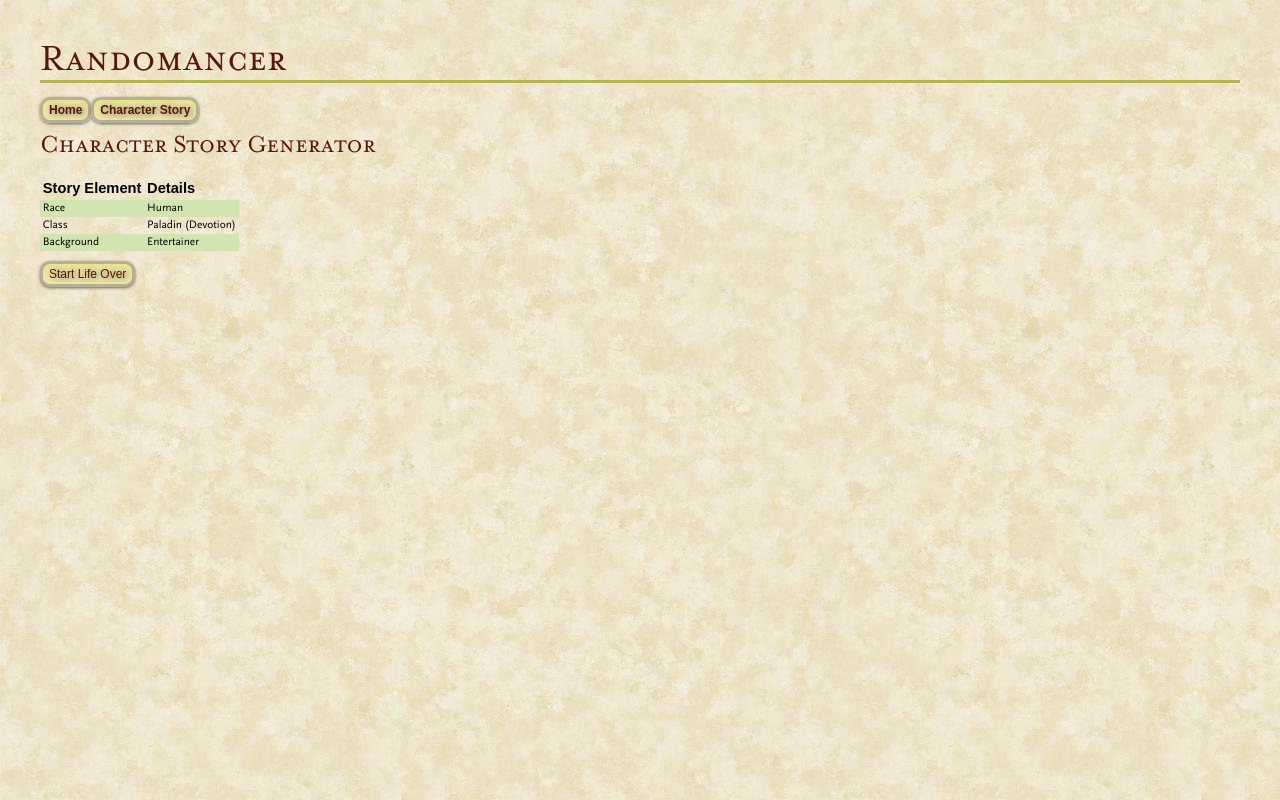
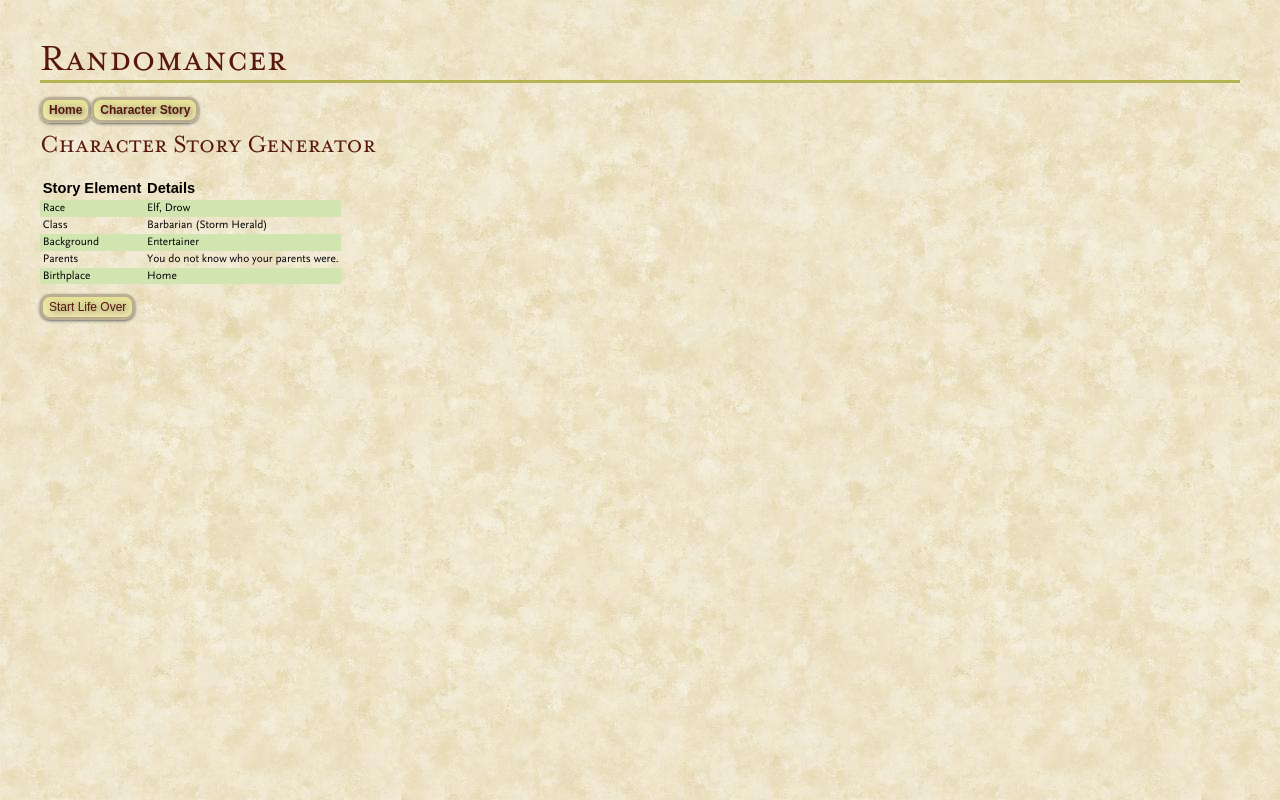
Before and after one commit to sshillyer/randomancer-ng, an Angular app: page /character-story in a window 1280 px wide. Built offline with nearby package versions, Linux system fonts and the light colour scheme; a web font is replaced by a local one.

Commit message:
Add birthplace

```diff
--- a/src/app/app.module.ts
+++ b/src/app/app.module.ts
@@ -6,6 +6,7 @@ import { AppComponent } from './app.component';
 import { VillainComponent } from './villain/villain.component';
 import { CharacterStoryComponent } from './character-story/character-story.component';
 import { CharacterStoryService } from './character-story.service';
+import { BirthplaceService } from './birthplace.service';
 import { AppRoutingModule } from './/app-routing.module';
 
 
@@ -22,7 +23,7 @@ import { AppRoutingModule } from './/app-routing.module';
     ]),
     AppRoutingModule
   ],
-  providers: [ CharacterStoryService ],
+  providers: [ CharacterStoryService, BirthplaceService ],
   bootstrap: [AppComponent]
 })
 export class AppModule { }
--- /dev/null
+++ b/src/app/birthplace.service.ts
@@ -0,0 +1,57 @@
+import { Injectable } from '@angular/core';
+
+@Injectable()
+export class BirthplaceService {
+
+  constructor() { }
+
+  getBirthplaceFromRoll(roll: number): string {
+    if (roll <= 50) {
+        return 'Home';
+    } else if (roll <= 55) {
+      return 'Home of a family friend';
+    } else if (roll <= 63) {
+      return 'Home of a healer or midwife';
+    } else if (roll <= 65) {
+      return 'Carriage, cart, or wagon';
+    } else if (roll <= 68) {
+      return 'Barn, shed, or other outbuilding';
+    } else if (roll <= 70) {
+      return 'Cave';
+    } else if (roll <= 72) {
+        return 'Field';
+    } else if (roll <= 74) {
+        return 'Forest';
+    } else if (roll <= 77) {
+        return 'Temple';
+    } else if (roll <= 78) {
+        return 'Battlefield';
+    } else if (roll <= 80) {
+      return 'Alley or Street';
+    } else if (roll <= 82) {
+      return 'Brothel, tavern, or inn';
+    } else if (roll <= 84) {
+      return 'Castle, keep, tower, or palace';
+    } else if (roll <= 85) {
+      return 'Sewer or rubbish heap';
+    } else if (roll <= 88) {
+      return 'Among people of a different race';
+    } else if (roll <= 91) {
+      return 'On board a boat or a ship';
+    } else if (roll <= 93) {
+      return 'In a prison or in the headquarters of a secret organization';
+    } else if (roll <= 95) {
+      return 'In a sage\'s laboratory';
+    }   else if (roll <= 96) {
+      return 'In the Feywild';
+    } else if (roll <= 97) {
+      return 'In the Shadowfell';
+    } else if (roll <= 98) {
+      return 'On the astral Plane or the Ethereal Plane';
+    } else if (roll <= 99) {
+      return 'On an Inner Plane of your choice';
+    } else if (roll <= 100) {
+      return 'On an Outer Plane of your choice';
+    }
+  }
+}
--- a/src/app/character-story.service.ts
+++ b/src/app/character-story.service.ts
@@ -1,34 +1,75 @@
+import { BirthplaceService } from './birthplace.service';
 import { Injectable } from '@angular/core';
 import { CharacterStory } from './character-story/character-story';
 import { CharacterClass } from './data/character-class';
 import { CHAR_RACES } from './data/race-data';
 import { CHAR_CLASSES } from './data/class-data';
-import { CHAR_BACKGROUND } from './data/background-data';
+import { CHAR_BACKGROUNDS } from './data/background-data';
 
 @Injectable()
 export class CharacterStoryService {
 
-  constructor() { }
+  constructor(private birthplaceService: BirthplaceService) { }
 
-  getRandomCharacterStory() {
+  getRandomCharacterStory(): CharacterStory {
+    const race = this.getRandomRace();
+    const charClass = this.getRandomClass();
+    const background = this.getRandomBackground();
+    const knowParents = this.getRandomKnowParents();
+    const parentInfo = this.getRandomParentInfo(knowParents);
+    const birthplace = this.getRandomBirthplace();
+
     return {
-      race: this.getRandomRace(),
-      class: this.getRandomClass(),
-      background: this.getRandomBackground(),
+      race: race,
+      class: charClass,
+      background: background,
+      knowParents: knowParents,
+      parentInfo: parentInfo,
+      birthplace: birthplace,
     };
   }
 
   getRandomRace(): string {
-    return CHAR_RACES[Math.floor(Math.random() * CHAR_RACES.length)];
+    const roll: number = this.getRandomInt(0, CHAR_RACES.length - 1);
+    return CHAR_RACES[roll];
   }
 
   getRandomClass(): string {
-    const randClass = CHAR_CLASSES[Math.floor(Math.random() * CHAR_CLASSES.length)];
-    const randSubclass = randClass.subclasses[Math.floor(Math.random() * randClass.subclasses.length)];
+    const classRoll: number = this.getRandomInt(0, CHAR_CLASSES.length - 1);
+    const randClass = CHAR_CLASSES[classRoll];
+    const subclassRoll: number = this.getRandomInt(0, randClass.subclasses.length - 1);
+    const randSubclass = randClass.subclasses[subclassRoll];
     return randClass.name + ` (${randSubclass})`;
   }
 
   getRandomBackground(): string {
-    return CHAR_BACKGROUND[Math.floor(Math.random() * CHAR_BACKGROUND.length)];
+    return CHAR_BACKGROUNDS[Math.floor(Math.random() * CHAR_BACKGROUNDS.length)];
   }
+
+  getRandomParentInfo(knowParents: boolean): string {
+    if (knowParents) {
+      return 'You know who your parents are or were.';
+    } else {
+      return 'You do not know who your parents were.';
+    }
+  }
+
+  getRandomKnowParents(): boolean {
+    const roll: number = this.getRandomInt(1, 100);
+    if (roll <= 95) {
+      return true;
+    } else {
+      return false;
+    }
+  }
+
+  getRandomBirthplace(): string {
+    const roll: number = this.getRandomInt(1, 100);
+    return this.birthplaceService.getBirthplaceFromRoll(roll);
+  }
+
+  getRandomInt(min: number, max: number): number {
+    return Math.floor(Math.random() * (max - min + 1)) + min;
+  }
+
 }
--- a/src/app/character-story/character-story.component.html
+++ b/src/app/character-story/character-story.component.html
@@ -1,5 +1,5 @@
 <h2>{{header}}</h2>
-<div *ngIf="characterStory">
+<div *ngIf="story">
     <table class="table striped">
         <tr>
           <th><h1>Story Element</h1></th>
@@ -7,18 +7,26 @@
         </tr>
         <tr>
           <td>Race</td>
-          <td>{{characterStory.race}}</td>
+          <td>{{story.race}}</td>
         </tr>
         <tr>
           <td>Class</td>
-          <td>{{characterStory.class}}</td>
+          <td>{{story.class}}</td>
         </tr>
         <tr>
           <td>Background</td>
-          <td>{{characterStory.background}}</td>
+          <td>{{story.background}}</td>
+        </tr>
+        <tr>
+          <td>Parents</td>
+          <td>{{story.parentInfo}}</td>
+        </tr>
+        <tr>
+          <td>Birthplace</td>
+          <td>{{story.birthplace}}</td>
         </tr>
       </table>
 </div>
 <div>
-  <button class="bttn" (click)="getRandomCharacterStory()">Start Life Over</button>
+  <button class="bttn" (click)="getRandomStory()">Start Life Over</button>
 </div>
--- a/src/app/character-story/character-story.component.ts
+++ b/src/app/character-story/character-story.component.ts
@@ -10,16 +10,16 @@ import { CharacterStoryService } from '../character-story.service';
 export class CharacterStoryComponent implements OnInit {
   header = 'Character Story Generator';
 
-  characterStory: CharacterStory;
+  story: CharacterStory;
 
   constructor(private characterStoryService: CharacterStoryService) { }
 
   ngOnInit() {
-    this.getRandomCharacterStory();
+    this.getRandomStory();
   }
 
-  getRandomCharacterStory(): void {
-    this.characterStory = this.characterStoryService.getRandomCharacterStory();
+  getRandomStory(): void {
+    this.story = this.characterStoryService.getRandomCharacterStory();
   }
 
 }
--- a/src/app/character-story/character-story.ts
+++ b/src/app/character-story/character-story.ts
@@ -1,4 +1,8 @@
 export class CharacterStory {
     race: string;
     class: string;
+    background: string;
+    knowParents: boolean;
+    parentInfo: string;
+    birthplace: string;
 }
--- a/src/app/data/background-data.ts
+++ b/src/app/data/background-data.ts
@@ -1,4 +1,4 @@
-export const CHAR_BACKGROUND = [
+export const CHAR_BACKGROUNDS = [
     'Acolyte',
     'Charlatan',
     'Criminal',
```
Also changed, not shown: 1 other file (tests, documents, lock files or other folders).
